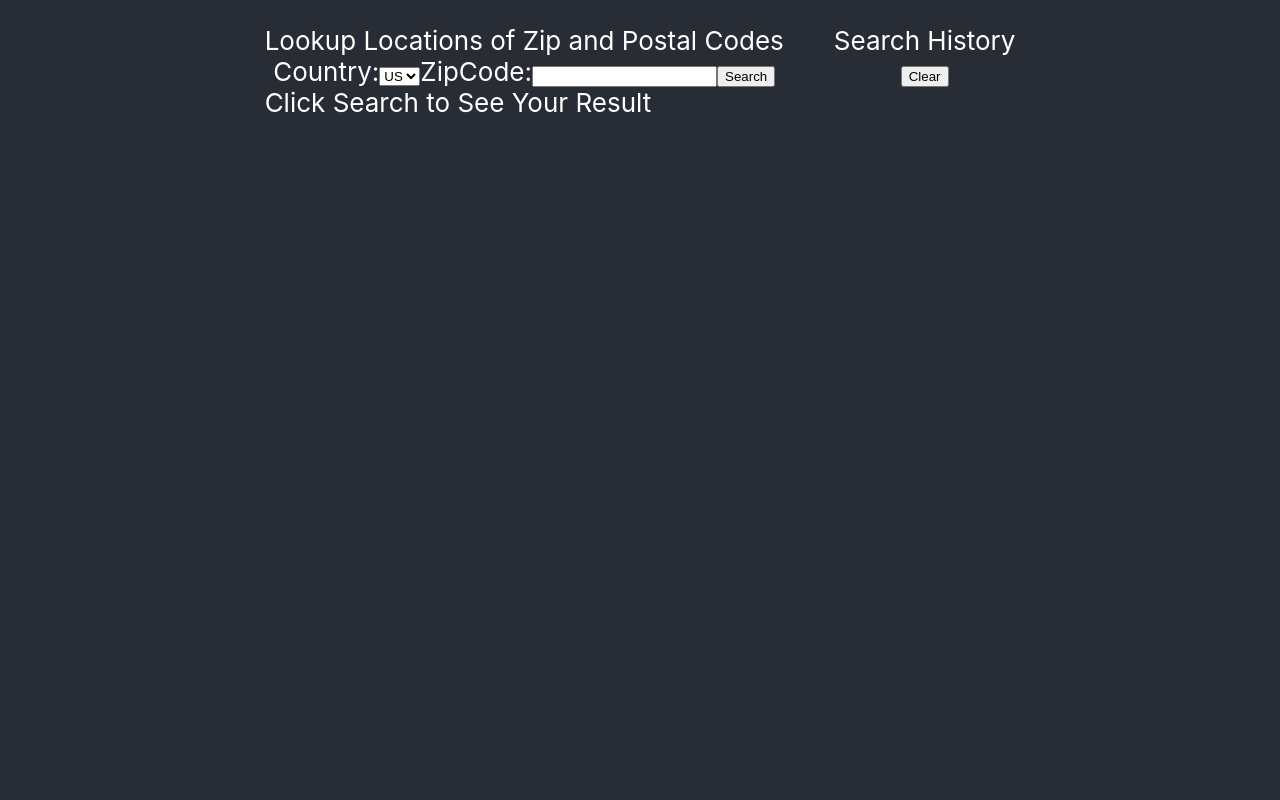
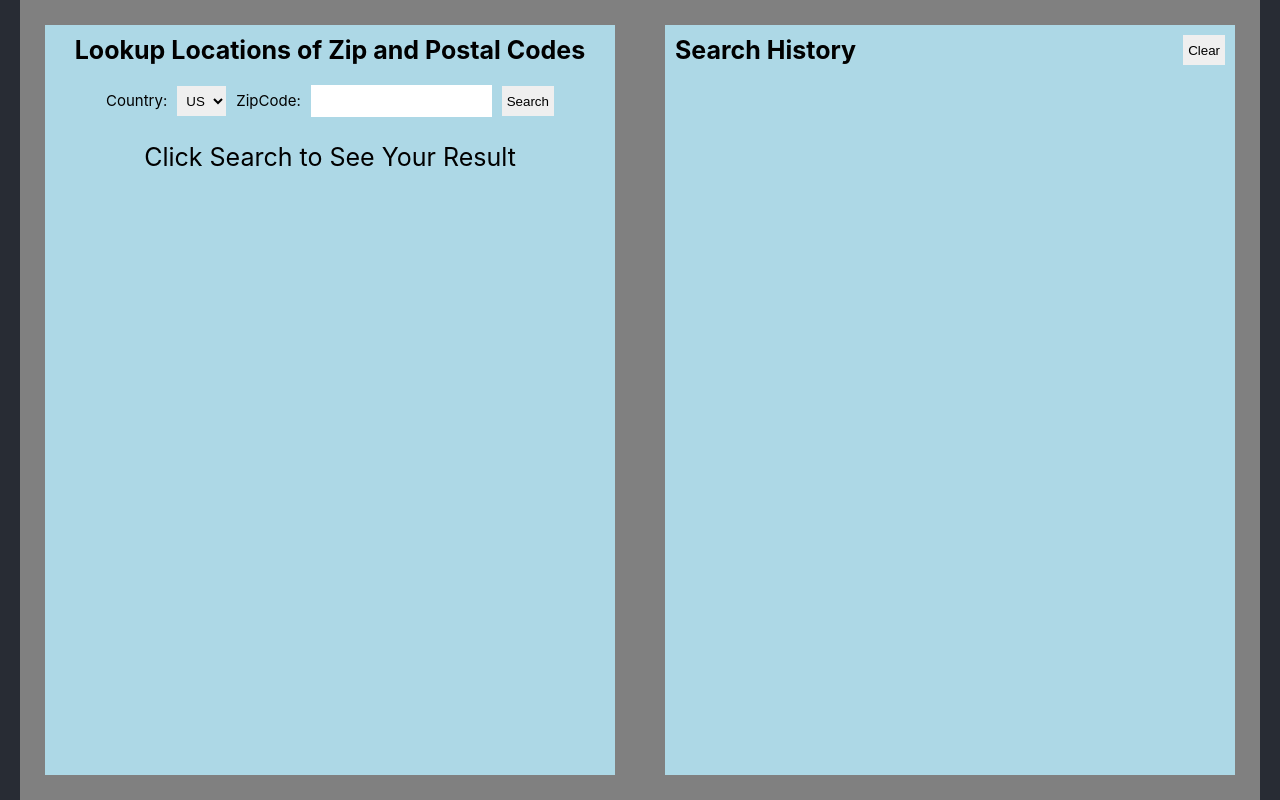
Before and after one commit to evanmcneely/zip-code-service, a React (Create React App) app: page / in a window 1280 px wide. Built offline with nearby package versions, Linux system fonts and the light colour scheme.

Commit message:
updated styling

```diff
--- a/src/App.css
+++ b/src/App.css
@@ -1,13 +1,32 @@
 .App {
+  display: flex;
+  flex-direction: row;
+  justify-content: center;
   text-align: center;
   background-color: #282c34;
   min-height: 100vh;
+  font-size: 25px;
+}
+
+.console {
   display: flex;
   flex-direction: row;
-  /* align-content: center; */
   justify-content: center;
-  font-size: calc(10px + 2vmin);
-  color: white;
+  background-color: grey;
+}
+
+.title {
+    font-weight: bold;
+    margin-bottom: 15px;
+}
+
+#searchError {
+    color: red;
+    background-color: pink;
+    border-radius: 3px;
+    padding: 2px;
+    margin: 5px;
+    font-size: 15px;
 }
 
 .App-logo {
@@ -21,16 +40,49 @@
   }
 }
 
-.searchContainer, .historyContainer {
+#historyHeader {
+    width: 100%;
+    display: flex;
+    justify-content: space-between;
+}
+
+#searchForm form {
+    font-size: 15px;
+    margin-bottom: 20px;
+}
+
+input, label, select{
+    margin: 5px;
+}
+
+#clearButton, #searchButton, form select {
+    border: none;
+    padding: 5px;
+    height: 30px;
+}
+
+form input {
+    border: none;
+    height: 30px;
+}
+
+.container {
     display: flex;
     flex-direction: column;
     justify-content: flex-start;
-    align-items: flex-start;
+    align-items: center;
+    background-color: lightblue;
     margin: 25px;
+    padding: 10px;
+    width: 550px;
 }
 
 .App-link {
   color: #61dafb;
+}
+
+.zipCodeItem {
+    font-size: 20px;
 }
 
 @keyframes App-logo-spin {
--- a/src/App.tsx
+++ b/src/App.tsx
@@ -25,13 +25,12 @@ function App() {
 
   useEffect(()=>{
     if(data && !loading) {
-        console.log(data);
         if (searchResult !== null) {
             const newSearchHistory = [...searchHistory];
             newSearchHistory.unshift(searchResult);
             setSearchHistory(newSearchHistory.slice(0,5));
         }
-        console.log(data);
+
         const {code, countryAbrev, stateName, cityName} = data.zipCodeSearch;
 
         setSearchResult({
@@ -41,18 +40,20 @@ function App() {
             city: cityName,
         });
     }
-  }, data)
+  }, [data])
 
   return (
     <div className="App">
-      <div className="searchContainer">
+        <div className="console">
+            <div className="search container">
                 <Search lookupZipCode={lookupZipCode} error={error}/>
                 {loading ?
-            <div>Loading</div> :
+                    <div>Loading ...</div> :
                     searchResult ? <ZipCode searchResult={searchResult}/> : <div>Click Search to See Your Result</div>}
             </div>
-      <div className="historyContainer">
+            <div className="history container">
                 <History searchHistory={searchHistory}/>
+            </div>
         </div>
     </div>
   );
--- a/src/components/History.tsx
+++ b/src/components/History.tsx
@@ -6,12 +6,12 @@ export default function History({searchHistory}:HistoryProps) {
     return (
     <>
         <div id="historyHeader">
-            <div>Search History</div>
+            <div className="title">Search History</div>
             <button id="clearButton">Clear</button>
         </div>
         <div>
-            {searchHistory.map((search) => {
-                return <ZipCode searchResult={search} />;
+            {searchHistory.map((search, i) => {
+                return <ZipCode searchResult={search} key={i}/>;
             })}
         </div>
     </>
--- a/src/components/Search.tsx
+++ b/src/components/Search.tsx
@@ -13,8 +13,7 @@ export default function Search({lookupZipCode, error}:SearchProps) {
 
     return (
     <div id="searchForm">
-        Lookup Locations of Zip and Postal Codes
-        {error && <p id="searchError" >{`${error}`}</p>}
+        <div className="title">Lookup Locations of Zip and Postal Codes</div>
         <form onSubmit={(e)=>handleSearch(e)}>
             <label htmlFor="conutryCode">Country:</label>
             <select name="countryCode" id="countryCode" onChange={(e)=>setCountryCode(e.target.value)}>
@@ -23,8 +22,9 @@ export default function Search({lookupZipCode, error}:SearchProps) {
             </select>
             <label htmlFor="zipCode">{codeName}:</label>
             <input type="text" id="zipCode" name="zipCode" onChange={(e)=>setZipCode(e.target.value)}/>
-            <input type="submit" value="Search"/>
+            <input id="searchButton" type="submit" value="Search"/>
         </form>
+        {error && <p id="searchError" >{`${error}`}</p>}
     </div>
     )
 }
```
Lines whose indentation alone changed are shown as unchanged.
